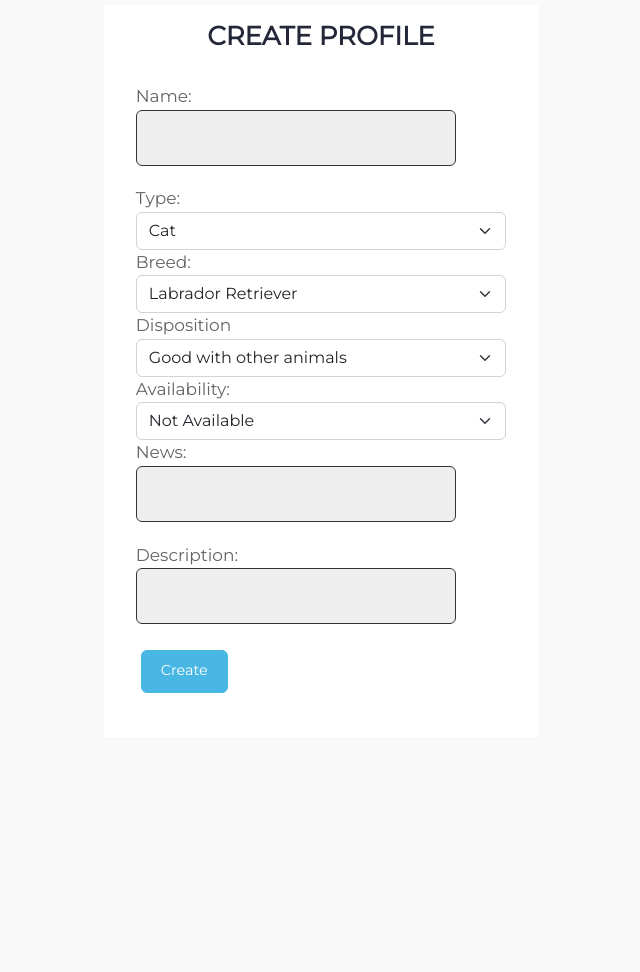
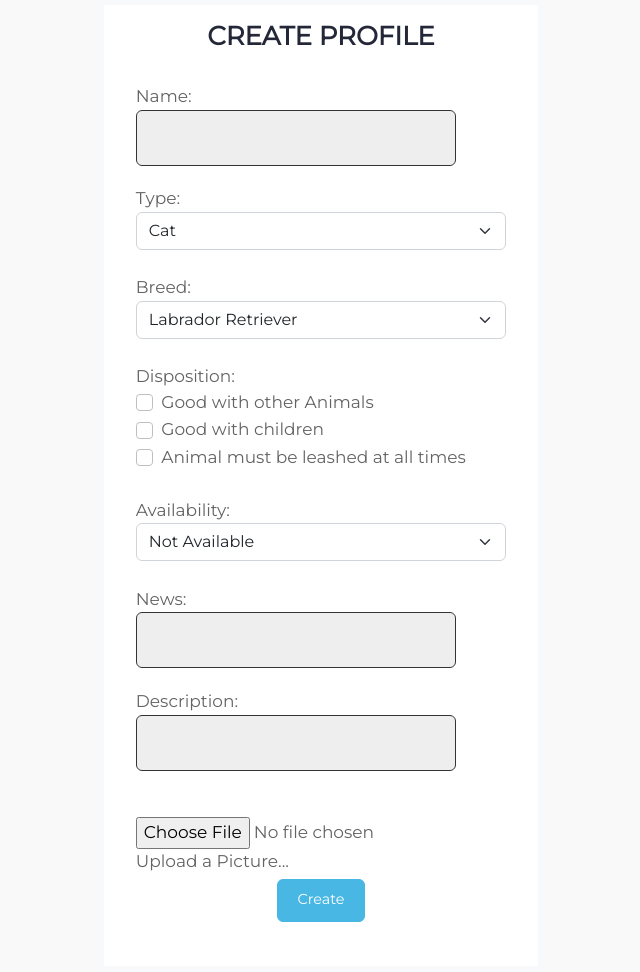
Before and after one commit to parkhyey/python-flask-website, a Flask app: page /create-profiles in a window 1280 px wide. Shown: the part 238-1210 px from the top of the page, without its empty margins (319-959 px from the left). Before the commit the page ends 931 px from the top, so only its background shows below. Run offline with Flask 2, Linux system fonts and the light colour scheme.

Commit message:
Changed disposition options from dropdown list to checkmark boxes for Create Profile

```diff
--- a/app.py
+++ b/app.py
@@ -68,18 +68,20 @@ def profile():
     if request.method == "POST":
 
         if request.form.get("Add_Profile"):
-            print("enter add_profile")
             profile_name = request.form["name"]
             profile_type = request.form["type"]
             profile_breed = request.form["breed"]
-            profile_disposition = request.form["disposition"]
+            profile_dispositions = request.form.getlist("disposition")
             profile_availability = request.form["availability"]
             profile_news = request.form["news"]
             profile_description = request.form["description"]
 
+            # Join multiple entries for dispositions
+            join_dispositions = ', '.join(profile_dispositions)
+
             profiles_query = "INSERT INTO Profiles (profile_name, profile_type, profile_breed, profile_disposition, profile_availability, profile_news, profile_description) VALUES (%s, %s, %s, %s, %s, %s, %s)"
             cur = db_connection.cursor()
-            cur.execute(profiles_query, (profile_name, profile_type, profile_breed, profile_disposition, profile_availability, profile_news, profile_description))
+            cur.execute(profiles_query, (profile_name, profile_type, profile_breed, join_dispositions, profile_availability, profile_news, profile_description))
             db_connection.commit()
 
         return redirect("/manage-profiles")
--- a/templates/create-profiles.html
+++ b/templates/create-profiles.html
@@ -23,7 +23,7 @@
                   <option value="Dog">Dog</option>
                   <option value="Other">Other</option>
                 </select>
-              </div>
+              </div> <br>
               <div class="form-group">
                 <label for="breed">Breed:</label>
                 <select class="form-select" name="breed">
@@ -64,14 +64,34 @@
                   </optgroup>
                 </select>
               </div>
-              <div class="form-group">
+              <!-- <div class="form-group">
                 <label for="type">Disposition</label>
                 <select class="form-select" name="disposition">
                   <option value="Good with other animals">Good with other animals</option>
                   <option value="Good with children">Good with children</option>
                   <option value="Animal must be leashed at all times">Animal must be leashed at all times</option>
                 </select>
+              </div> -->
+              <br>
+              <label for="type">Disposition:</label>
+              <div class="form-check">
+                <input class="form-check-input" type="checkbox" value="Good with other animals" id="disposition" name="disposition">
+                <label class="form-check-label" for="goodWithOtherAnimals">
+                  Good with other Animals
+                </label>
               </div>
+              <div class="form-check">
+                <input class="form-check-input" type="checkbox" value="Good with children" id="disposition" name="disposition">
+                <label class="form-check-label" for="goodWithChildren">
+                  Good with children
+                </label>
+              </div>
+              <div class="form-check">
+                <input class="form-check-input" type="checkbox" value="Animal must be leashed at all times" id="disposition" name="disposition">
+                <label class="form-check-label" for="animalMustBeLeashedAtAllTimes">
+                  Animal must be leashed at all times
+                </label>
+              </div> <br>
               <div class="form-group">
                 <label for="type">Availability:</label>
                   <select class="form-select" name="availability">
@@ -80,7 +100,7 @@
                     <option value="Pending">Pending</option>
                     <option value="Adopted">Adopted</option>
                   </select>
-              </div>
+              </div> <br>
               <div class="form-label">
                 <label for="type">News:</label>
                 <input
@@ -96,8 +116,12 @@
                   class="form-control"
                   name="description"
                 />
+              </div> <br>
+              <div class="custom-file">
+                <input type="file" class="custom-file-input">
+                <label class="custom-file-label">Upload a Picture...</label>
               </div>
-              <div class="d-flex flex-row align-items-center justify-content-between">
+              <div class="d-flex flex-row align-items-center justify-content-center">
                 <input class="btn btn-primary" type="submit" value="Create" name="Add_Profile">
               </div>
             </form>
```
